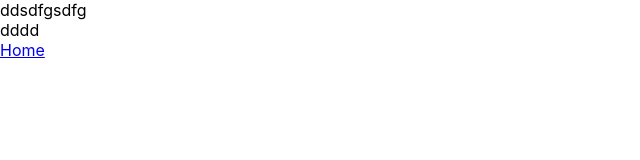
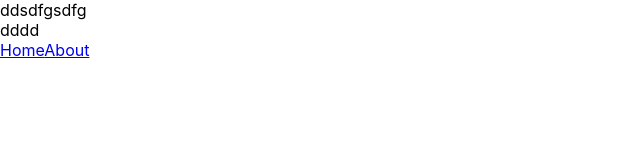
Before and after one commit to JIK-K/gameland, a React (Create React App) app: page / in a window 1280 px wide. Shown: the top 160 px of the page, without its empty margins (0-640 px from the left). Built offline with nearby package versions, Linux system fonts and the light colour scheme.

Commit message:
내가 이겼다 시벨럼아

```diff
--- a/src/App.tsx
+++ b/src/App.tsx
@@ -1,6 +1,6 @@
 import React from "react";
 import "./App.css";
-import { NavLink } from "react-router-dom";
+import { NavLink, Route } from "react-router-dom";
 import Home from "./pages/Home/HomePage";
 
 function App() {
@@ -9,6 +9,7 @@ function App() {
       ddsdfgsdfg
       <div>dddd</div>
       <NavLink to="/home">Home</NavLink>
+      <NavLink to="/about">About</NavLink>
     </div>
   );
 }
--- a/src/index.tsx
+++ b/src/index.tsx
@@ -3,7 +3,9 @@ import ReactDOM from "react-dom/client";
 import "./index.css";
 import App from "./App";
 import reportWebVitals from "./reportWebVitals";
-import { BrowserRouter as Router } from "react-router-dom";
+import { BrowserRouter as Router, Route } from "react-router-dom";
+import HomePage from "./pages/Home/HomePage";
+import { Routes } from "react-router-dom";
 
 const root = ReactDOM.createRoot(
   document.getElementById("root") as HTMLElement
@@ -12,6 +14,9 @@ root.render(
   <React.StrictMode>
     <Router basename={process.env.PUBLIC_URL}>
       <App />
+      <Routes>
+        <Route path="/home" Component={HomePage} />
+      </Routes>
     </Router>
   </React.StrictMode>
 );
```
